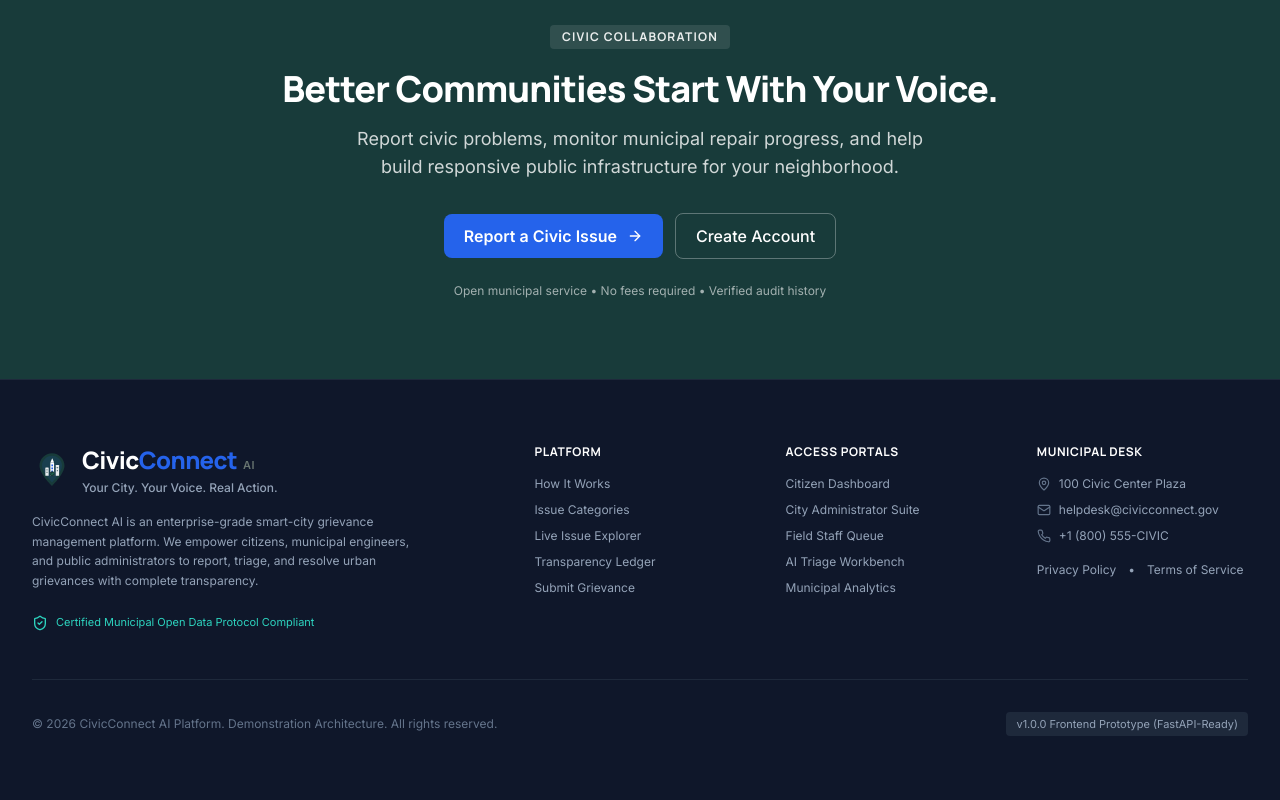
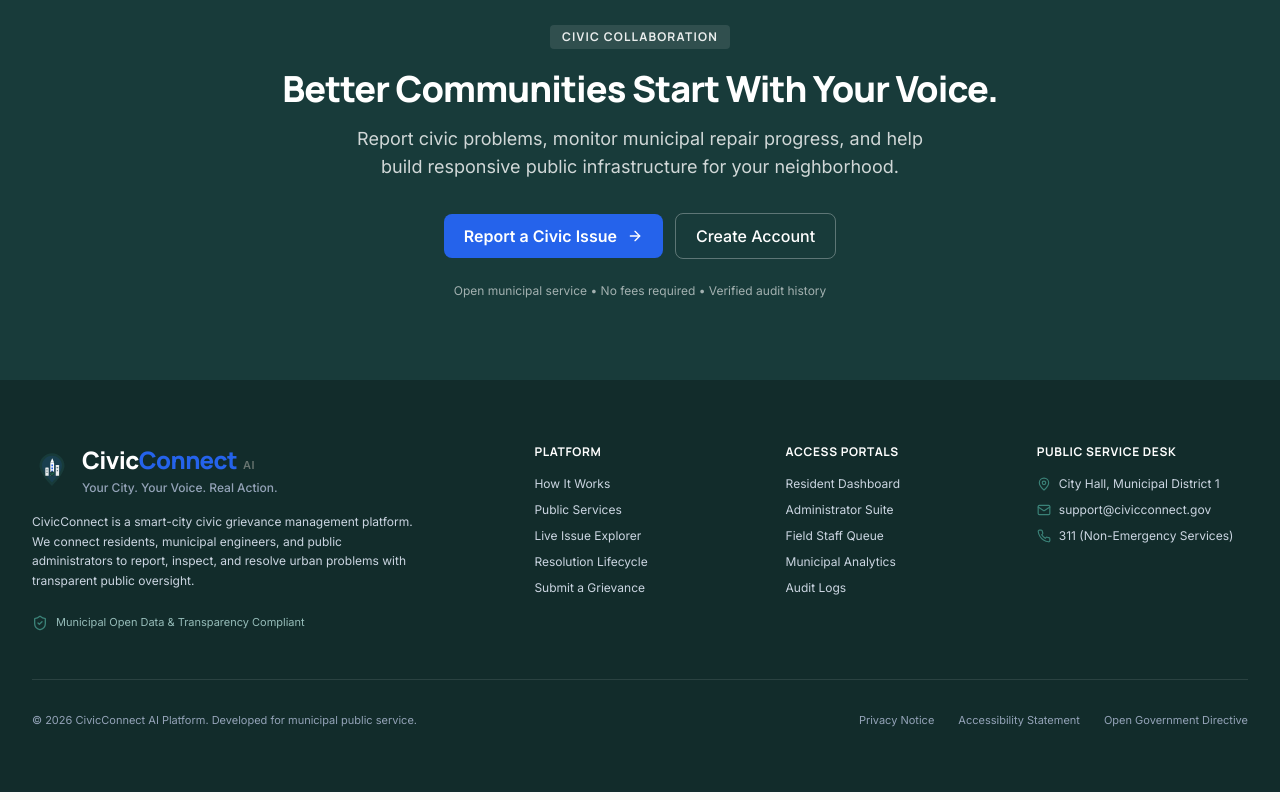
Before and after one commit to RavendraPatel09/CivicConnect, a React (Vite) app in the folder frontend/: page / in a window 1280 px wide. Shown: the part 3672-4472 px from the top of the page. Built offline with nearby package versions, Linux system fonts and the light colour scheme; no server answers.

Commit message:
feat(public): update footer section

```diff
--- a/frontend/src/pages/public/components/FooterSection.tsx
+++ b/frontend/src/pages/public/components/FooterSection.tsx
@@ -1,33 +1,31 @@
 import React from 'react';
 import { Link } from 'react-router-dom';
 import Logo from '../../../components/common/Logo';
-import { ShieldCheck, Mail, Phone, MapPin, ExternalLink } from 'lucide-react';
+import { ShieldCheck, Mail, Phone, MapPin } from 'lucide-react';
 
 export const FooterSection: React.FC = () => {
   return (
-    <footer className="bg-slate-900 text-slate-300 border-t border-slate-800">
+    <footer className="bg-[#122C2B] text-slate-300 border-t border-[#183B3A]">
       <div className="max-w-7xl mx-auto px-4 sm:px-6 lg:px-8 py-16">
         <div className="grid grid-cols-1 md:grid-cols-2 lg:grid-cols-5 gap-10">
           {/* Brand & Mission */}
           <div className="lg:col-span-2 space-y-4">
             <Logo size="lg" theme="dark" showTagline={true} />
-            <p className="text-xs text-slate-400 leading-relaxed max-w-sm mt-3">
-              CivicConnect AI is an enterprise-grade smart-city grievance management platform.
-              We empower citizens, municipal engineers, and public administrators to report,
-              triage, and resolve urban grievances with complete transparency.
+            <p className="text-xs text-slate-300 leading-relaxed max-w-sm mt-3">
+              CivicConnect is a smart-city civic grievance management platform. We connect residents, municipal engineers, and public administrators to report, inspect, and resolve urban problems with transparent public oversight.
             </p>
-            <div className="flex items-center gap-2 pt-2 text-[11px] text-teal-400">
-              <ShieldCheck className="w-4 h-4 text-teal-400" />
-              <span>Certified Municipal Open Data Protocol Compliant</span>
+            <div className="flex items-center gap-2 pt-2 text-[11px] text-[#96BCB9]">
+              <ShieldCheck className="w-4 h-4 text-[#3B8278]" />
+              <span>Municipal Open Data & Transparency Compliant</span>
             </div>
           </div>
 
           {/* Platform Navigation */}
           <div>
-            <h4 className="text-xs font-bold uppercase tracking-wider text-white mb-4">
+            <h4 className="text-xs font-bold uppercase tracking-wider text-white mb-4 font-heading">
               Platform
             </h4>
-            <ul className="space-y-2.5 text-xs text-slate-400">
+            <ul className="space-y-2.5 text-xs text-slate-300">
               <li>
                 <a href="#how-it-works" className="hover:text-white transition-colors">
                   How It Works
@@ -35,7 +33,7 @@ export const FooterSection: React.FC = () => {
               </li>
               <li>
                 <a href="#categories" className="hover:text-white transition-colors">
-                  Issue Categories
+                  Public Services
                 </a>
               </li>
               <li>
@@ -45,12 +43,12 @@ export const FooterSection: React.FC = () => {
               </li>
               <li>
                 <a href="#transparency" className="hover:text-white transition-colors">
-                  Transparency Ledger
+                  Resolution Lifecycle
                 </a>
               </li>
               <li>
                 <Link to="/report" className="hover:text-white transition-colors">
-                  Submit Grievance
+                  Submit a Grievance
                 </Link>
               </li>
             </ul>
@@ -58,18 +56,18 @@ export const FooterSection: React.FC = () => {
 
           {/* User Portals */}
           <div>
-            <h4 className="text-xs font-bold uppercase tracking-wider text-white mb-4">
+            <h4 className="text-xs font-bold uppercase tracking-wider text-white mb-4 font-heading">
               Access Portals
             </h4>
-            <ul className="space-y-2.5 text-xs text-slate-400">
+            <ul className="space-y-2.5 text-xs text-slate-300">
               <li>
                 <Link to="/citizen" className="hover:text-white transition-colors">
-                  Citizen Dashboard
+                  Resident Dashboard
                 </Link>
               </li>
               <li>
                 <Link to="/admin" className="hover:text-white transition-colors">
-                  City Administrator Suite
+                  Administrator Suite
                 </Link>
               </li>
               <li>
@@ -78,58 +76,49 @@ export const FooterSection: React.FC = () => {
                 </Link>
               </li>
               <li>
-                <Link to="/admin/triage" className="hover:text-white transition-colors">
-                  AI Triage Workbench
+                <Link to="/admin/analytics" className="hover:text-white transition-colors">
+                  Municipal Analytics
                 </Link>
               </li>
               <li>
-                <Link to="/admin/analytics" className="hover:text-white transition-colors">
-                  Municipal Analytics
+                <Link to="/admin/audit-logs" className="hover:text-white transition-colors">
+                  Audit Logs
                 </Link>
               </li>
             </ul>
           </div>
 
-          {/* Contact & Legal */}
+          {/* Contact & Desk */}
           <div>
-            <h4 className="text-xs font-bold uppercase tracking-wider text-white mb-4">
-              Municipal Desk
+            <h4 className="text-xs font-bold uppercase tracking-wider text-white mb-4 font-heading">
+              Public Service Desk
             </h4>
-            <ul className="space-y-2.5 text-xs text-slate-400">
+            <ul className="space-y-2.5 text-xs text-slate-300">
               <li className="flex items-center gap-2">
-                <MapPin className="w-3.5 h-3.5 text-slate-500" />
-                <span>100 Civic Center Plaza</span>
+                <MapPin className="w-3.5 h-3.5 text-[#3B8278]" />
+                <span>City Hall, Municipal District 1</span>
               </li>
               <li className="flex items-center gap-2">
-                <Mail className="w-3.5 h-3.5 text-slate-500" />
-                <span>helpdesk@civicconnect.gov</span>
+                <Mail className="w-3.5 h-3.5 text-[#3B8278]" />
+                <span>support@civicconnect.gov</span>
               </li>
               <li className="flex items-center gap-2">
-                <Phone className="w-3.5 h-3.5 text-slate-500" />
-                <span>+1 (800) 555-CIVIC</span>
-              </li>
-              <li className="pt-2">
-                <div className="flex items-center gap-3 text-xs">
-                  <Link to="/privacy" className="hover:text-white transition-colors">
-                    Privacy Policy
-                  </Link>
-                  <span>•</span>
-                  <Link to="/terms" className="hover:text-white transition-colors">
-                    Terms of Service
-                  </Link>
-                </div>
+                <Phone className="w-3.5 h-3.5 text-[#3B8278]" />
+                <span>311 (Non-Emergency Services)</span>
               </li>
             </ul>
           </div>
         </div>
 
         {/* Bottom Bar */}
-        <div className="mt-12 pt-8 border-t border-slate-800 flex flex-col sm:flex-row items-center justify-between gap-4 text-xs text-slate-500">
-          <p>© {new Date().getFullYear()} CivicConnect AI Platform. Demonstration Architecture. All rights reserved.</p>
-          <div className="flex items-center gap-4">
-            <span className="text-[11px] bg-slate-800 text-slate-400 px-2.5 py-1 rounded">
-              v1.0.0 Frontend Prototype (FastAPI-Ready)
-            </span>
+        <div className="mt-12 pt-8 border-t border-white/10 flex flex-col sm:flex-row items-center justify-between text-[11px] text-slate-400 gap-4">
+          <div>
+            © {new Date().getFullYear()} CivicConnect AI Platform. Developed for municipal public service.
+          </div>
+          <div className="flex items-center space-x-6">
+            <span className="hover:text-white transition-colors cursor-pointer">Privacy Notice</span>
+            <span className="hover:text-white transition-colors cursor-pointer">Accessibility Statement</span>
+            <span className="hover:text-white transition-colors cursor-pointer">Open Government Directive</span>
           </div>
         </div>
       </div>
```
